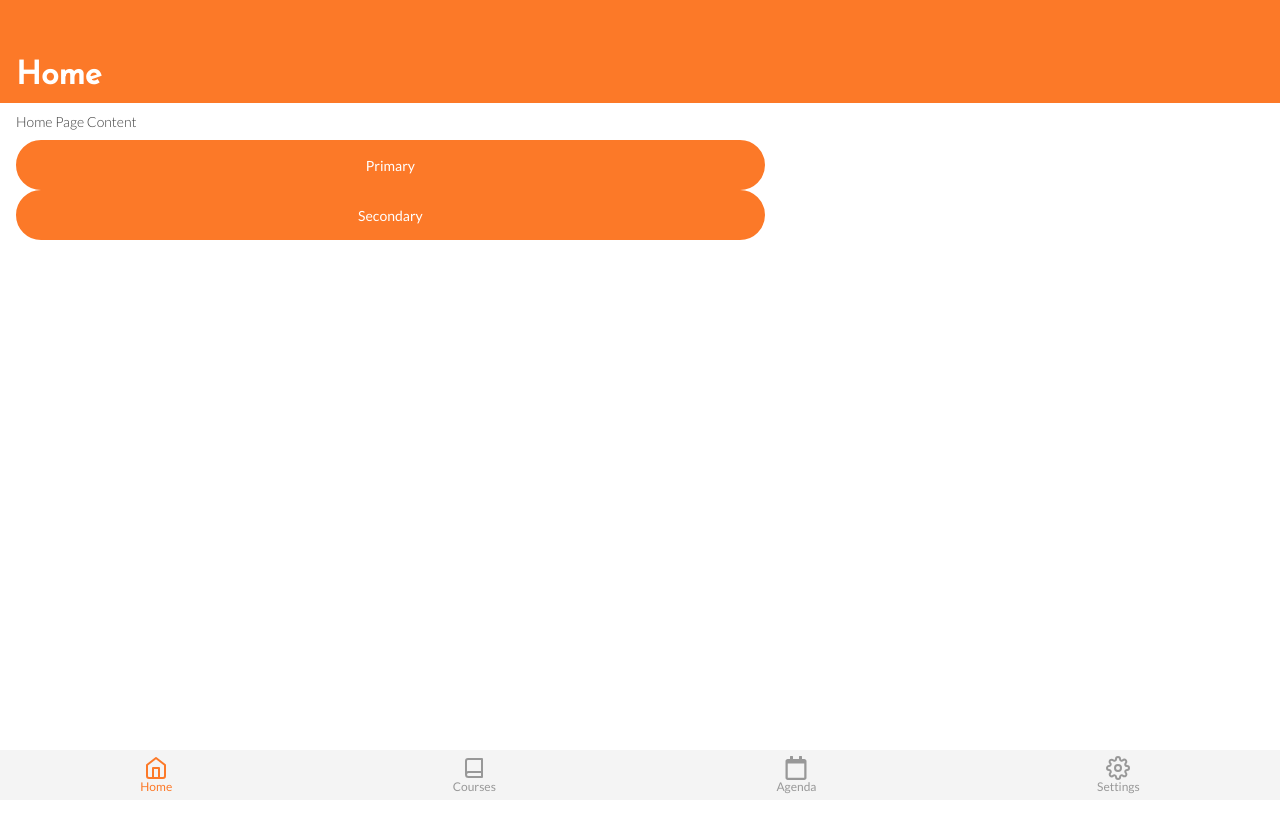
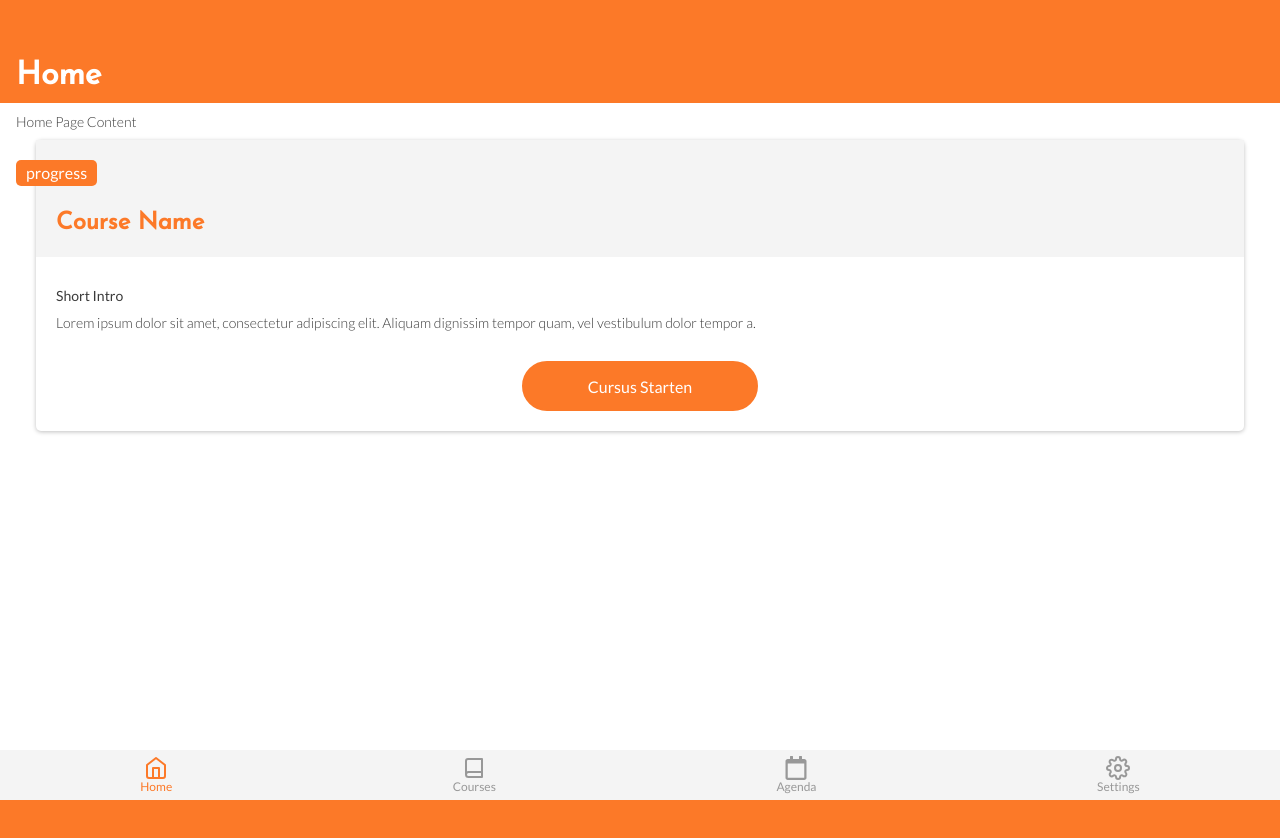
Before and after one commit to ralfz123/linden-it, a React (Create React App) app: page / in a window 1280 px wide. Shown: the top 838 px of the page. After the commit the page ends 800 px from the top, so only its background shows below. Built offline with nearby package versions, Linux system fonts and the light colour scheme.

Commit message:
added card tag and changed some styling

```diff
--- a/package.json
+++ b/package.json
@@ -36,7 +36,6 @@
   },
   "dependencies": {
     "@babel/polyfill": "^7.10.1",
-    "@ionic/react": "^5.1.1",
     "@testing-library/jest-dom": "^4.2.4",
     "@testing-library/react": "^9.5.0",
     "@testing-library/user-event": "^7.2.1",
--- a/public/index.html
+++ b/public/index.html
@@ -13,8 +13,7 @@
 		<meta name="msapplication-navbutton-color" content="#FC7928">
 		<meta name="apple-mobile-web-app-status-bar-style" content="black-translucent">
 		<meta name="msapplication-starturl" content="/">
-		<meta name="viewport"
-			content="width=device-width, initial-scale=1.0, minimum-scale=1.0, maximum-scale=1.0, user-scalable=no, viewport-fit=cover">
+		<meta name="viewport" content="width=device-width, initial-scale=1.0, minimum-scale=1.0, maximum-scale=1.0, user-scalable=no, viewport-fit=cover">
 		<meta name="msapplication-TileColor" content="#ffffff">
 		<meta name="msapplication-TileImage" content="%PUBLIC_URL%/images/icons/mstile-150x150.png">
 
--- a/src/GlobalStyle.js
+++ b/src/GlobalStyle.js
@@ -31,13 +31,14 @@ const GlobalStyle = createGlobalStyle`
         box-sizing: inherit;
     }
     body, #root {
-        ${"" /* height:100vh; */}
+        height:100%;
         display:flex;
         flex-direction:column;
         margin:0;
         min-height:100vh;
         max-width: 100vw;
         font-family: var(--font-family);
+
 
     }
     header{
@@ -54,11 +55,10 @@ const GlobalStyle = createGlobalStyle`
     }
     main {
         position:relative;
-        width:100%;
-        min-height:100vh;
+       flex-grow:1;
         box-sizing:border-box;
         z-index:0;
-        margin:0 auto;
+
         background-color:var(--color-light);
         padding-left: max(16px, env(safe-area-inset-left));
         padding-right: max(16px, env(safe-area-inset-right));
@@ -79,6 +79,10 @@ const GlobalStyle = createGlobalStyle`
     h1,h2,h3,h4,h5{
         font-family: var(--font-family-heading);
     }
+
+
+${'' /* Login page styles */}
+
     .login-wrapper {
         ${'' /* login */}
     }
@@ -157,6 +161,10 @@ const GlobalStyle = createGlobalStyle`
         color: ${colors.primary};
          cursor: pointer;
 }
+
+${'' /* Card Styles */}
+
+
 `;
 
 export default GlobalStyle;
--- a/src/components/Button/StyledButton.js
+++ b/src/components/Button/StyledButton.js
@@ -7,11 +7,10 @@ const StyledButton = styled.button`
 	color: var(--color-light);
 	border-radius: 100px;
 	min-height: 50px;
-	width: 60%;
 	height: 48px;
 	line-height: 48px;
 	text-decoration: none;
-	font-size: 14px;
+
 	padding: 0 64px;
 	cursor: pointer;
 
--- /dev/null
+++ b/src/components/Card/StyledCard.js
@@ -0,0 +1,31 @@
+import styled from "styled-components";
+
+const StyledCard = styled.div`
+	box-shadow: 0px 1px 4px rgba(0,0,0,0.25);
+    border-radius:5px;
+    margin: 10px 20px;
+
+
+
+.card-header {
+    background-color: var(--color-gray-light);
+    padding:20px;
+    position:relative;
+
+}
+.card-content {
+    padding: 20px;
+}
+.card-footer {
+    padding:0 20px 20px 20px;
+    margin:0 auto;
+    text-align: center;
+}
+
+    h2 {
+        color: var(--color-primary);
+        margin:0;
+        padding-top:50px;
+    }
+`;
+export default StyledCard;
--- /dev/null
+++ b/src/components/Card/index.jsx
@@ -0,0 +1,57 @@
+import React, { Component } from "react";
+import StyledCard from './StyledCard';
+import Button from '../Button';
+import Tags from '../Tags';
+
+class Card extends Component {
+	 constructor(props) {
+    super(props);
+    this.state = {
+      title: "Course",
+      password: ""
+    };
+}
+	render() {
+		return (
+			<StyledCard>
+				<CardHeader>
+
+				</CardHeader>
+				<CardContent>
+					<p>Course Page Content</p>
+				</CardContent>
+				<CardFooter></CardFooter>
+			</StyledCard>
+		);
+	}
+}
+export default Card;
+
+
+const CardHeader = () => {
+	return (
+		<div className="card-header">
+			<Tags>progress</Tags>
+			<h2>Course Name</h2>
+		</div>
+	);
+}
+const CardContent = () => {
+	return (
+		<div className="card-content">
+			<p><b>Short Intro</b></p>
+			<p>
+				Lorem ipsum dolor sit amet, consectetur adipiscing elit. Aliquam
+				dignissim tempor quam, vel vestibulum dolor tempor a.{" "}
+			</p>
+		</div>
+	);
+};
+
+const CardFooter = (props) => {
+	return (
+		<div className='card-footer'>
+			<Button>Cursus Starten</Button>
+		</div>
+	);
+};
--- /dev/null
+++ b/src/components/Tags/index.jsx
@@ -0,0 +1,27 @@
+import React, { Component } from 'react'
+import styled from "styled-components";
+
+const Tag = styled.div`
+position:absolute;
+	padding: 4px 10px;
+    background-color:var(--color-primary);
+    color:var(--color-light);
+    border-radius:5px;
+    left:-20px;
+`;
+
+class Tags extends Component {
+    render() {
+        return (
+              <Tag>{this.props.children}</Tag>
+        );
+    }
+}
+
+
+Tags.propTypes = {
+
+};
+
+
+export default Tags;
--- a/src/pages/Courses.jsx
+++ b/src/pages/Courses.jsx
@@ -2,6 +2,7 @@ import React, { Component } from "react";
 import Header from "../components/Header";
 import Content from "../components/Content/Content";
 import Title from "../components/Title";
+import Card from '../components/Card';
 
 class Courses extends Component {
 	constructor(props) {
@@ -18,7 +19,9 @@ class Courses extends Component {
 					<Title title={this.state.title} />
 				</Header>
 				<Content>
-					<p>Course Page Content</p>
+					<p>Segmented Controll</p>
+					<Card />
+					<Card />
 				</Content>
 			</>
 		);
--- a/src/pages/Home.jsx
+++ b/src/pages/Home.jsx
@@ -3,6 +3,7 @@ import Header from "../components/Header";
 import Content from "../components/Content/Content";
 import Title from "../components/Title";
 import Button from "../components/Button";
+import Card from "../components/Card"
 
 class Home extends Component {
 	constructor(props) {
@@ -21,9 +22,8 @@ class Home extends Component {
 				</Header>
 				<Content>
 					<p>Home Page Content</p>
-					<Button>Primary</Button>
-					<Button secondary>Secondary</Button>
 
+					<Card />
 				</Content>
 			</>
 		);
```
Also changed, not shown: src/components/Card/index.js (deleted, +0 -24 lines), 1 other file (tests, documents, lock files or other folders).
